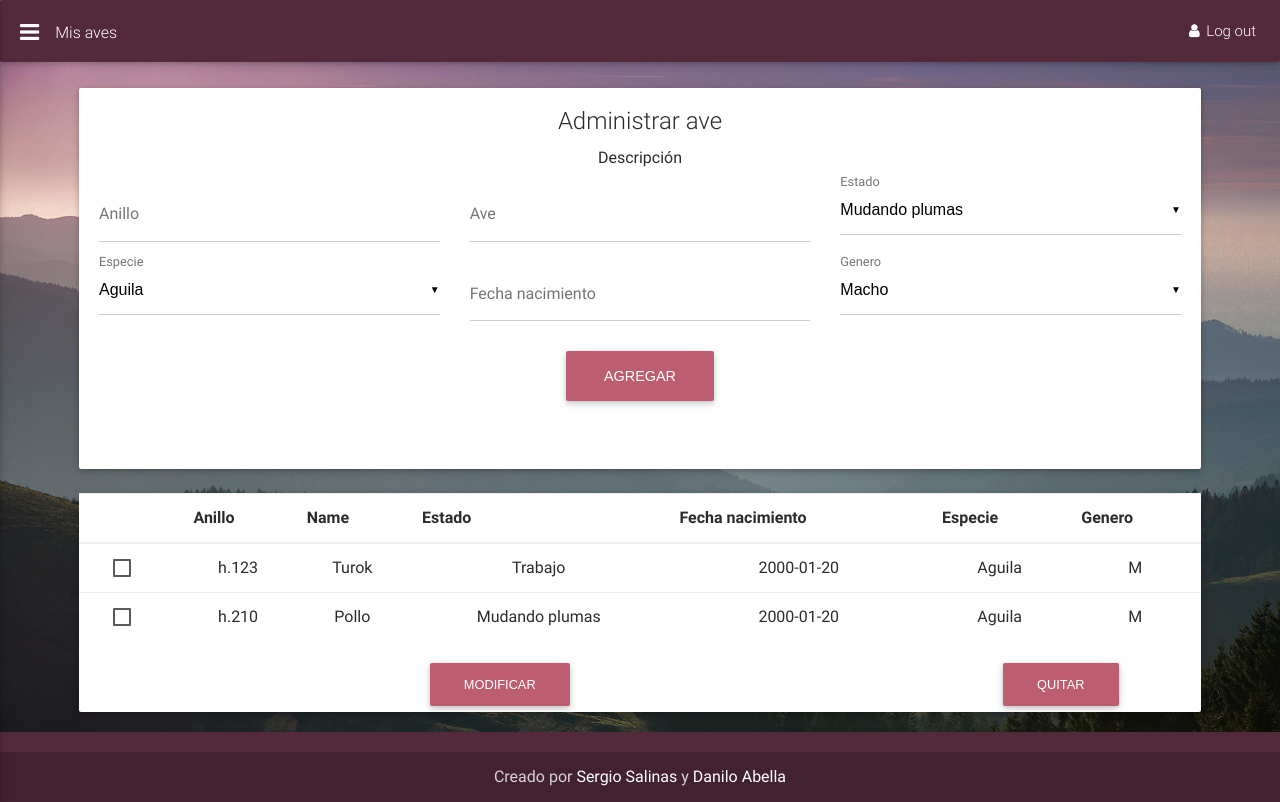
After one commit to daniloabella18/Software-Mis-Aves, a PHP site: page /adminave.php in a window 1280 px wide. The commit adds this page. Run offline with PHP 8.4, Linux system fonts and the light colour scheme; a user stored in the database is signed in; data comes from the database, SQL or seed files in the repository; some libraries are stand-ins or nearby versions.

Commit message:
agregar ave

```diff
--- /dev/null
+++ b/adminave.php
@@ -0,0 +1,200 @@
+<?php
+  session_start();
+  if($_SESSION["loggedin"] != true) {
+      echo("Access denied!");
+      exit();
+  }
+  require_once("db_const.php");
+  $conexion = new mysqli($host_db, $user_db, $pass_db, $db_name);
+  if ($conexion->connect_error) {
+   die("La conexion falló: " . $conexion->connect_error);
+  }
+include 'layouts/head.php';
+?>
+
+<body class="fixed-sn pink-skin bg-skin-lp">
+
+    <header>
+      <?php include 'layouts/sidebar.php';?>
+      <!-- Navbar -->
+      <nav class="navbar fixed-top navbar-toggleable-md navbar-dark scrolling-navbar double-nav">
+          <!-- SideNav slide-out button -->
+          <div class="float-xs-left">
+              <a href="#" data-activates="slide-out" class="button-collapse"><i class="fa fa-bars"></i></a>
+          </div>
+          <!-- Breadcrumb-->
+          <div class="breadcrumb-dn mr-auto">
+              <p>Mis aves</p>
+          </div>
+            <ul class="nav navbar-nav ml-auto flex-row">
+                <li class="nav-item">
+                    <a  href="logout.php" class="nav-link"><i class="fa fa-user"></i> <span class="hidden-sm-down">Log out</span></a>
+                </li>
+
+            </ul>
+        </nav>
+        <!-- /.Navbar -->
+    </header>
+    <!--/.Double navigation-->
+
+    <!--Main layout-->
+    <main>
+    <div class="container-fluid text-center">
+      <div class="card card-block">
+                <h4 class="card-title">Administrar ave</h4>
+                <p class="card-text">Descripción</p>
+
+        <?php
+          if (isset($_POST['submit'])){
+            $anillo = $_POST['anillo'];
+            $ave = $_POST['ave'];
+            $estado = $_POST['estado'];
+            $fechanac =  $_POST['fechanac'];
+            $especie =  $_POST['especie'];
+            $genero =  $_POST['genero'];
+            $sql = "INSERT INTO ave(Ave_anillo, Ave_nombre, Ave_estado, Ave_fecha_nac, Ave_especie, Ave_genero) VALUES ('".$anillo."', '".$ave."', '".$estado."' ,'".$fechanac."', '".$especie."', '".$genero."')";
+            $result = $conexion->query($sql);
+            echo "<script> $(document).ready(function() {
+                toastr.success('Ave  agregada correctamente);
+             }); </script>";
+          }
+        ?>
+        <form Method ="POST" ACTION = "">
+            <!--Third row-->
+            <div class="row">
+
+                <!--First column-->
+                <div class="col-md-4 m-b-4">
+                    <div class="md-form">
+                        <input type="text" id="form41" class="form-control" name="anillo">
+                        <label for="form41" class="">Anillo</label>
+                    </div>
+                </div>
+
+                <!--Second column-->
+                <div class="col-md-4 m-b-4">
+                    <div class="md-form">
+                        <input type="text" id="form51" class="form-control" name="ave">
+                        <label for="form51" class="ave">Ave</label>
+                    </div>
+                </div>
+                  <div class="clearfix"></div>
+                <!--Third column-->
+                  <div class="col-md-4 m-b-4" >
+                    <div class="md-form">
+                      <select class="select-wrapper mdb-select" name="estado">
+                        <?php
+                        $sql = " SELECT * FROM estado ";
+                        $result = $conexion->query($sql);
+                        while ($row = $result->fetch_array(MYSQLI_ASSOC)) {
+                          echo '<option value="'.$row['Est_id'].'">';
+                          echo $row['Est_descrip'] ;
+                          echo "</option>";
+                        }
+                         ?>
+                      </select>
+                      <label>Estado</label>
+                    </div>
+                  </div>
+
+            </div>
+            <!--/.Third row-->
+
+            <div class="row">
+              <!--Textarea with icon prefix-->
+              <div class="col-md-4 m-b-4" >
+                <div class="md-form">
+                  <select class="select-wrapper mdb-select" name="especie">
+                    <?php
+                       $sql = " SELECT * FROM especie ";
+                       $result = $conexion->query($sql);
+                       while ($row = $result->fetch_array(MYSQLI_ASSOC)) {
+                         echo ' <option value="'.$row['Esp_id'].'">';
+                         echo $row['Esp_nombre'] ;
+                         echo "</option>";
+                       }
+                      ?>
+                  </select>
+                  <label>Especie</label>
+                </div>
+              </div>
+
+              <div class="col-md-4 m-b-4">
+                  <div class="md-form">
+                      <input type="text" id="form51" class="form-control" name="fechanac">
+                      <label for="form51" class="">Fecha nacimiento</label>
+                  </div>
+              </div>
+              <div class="col-md-4 m-b-4">
+                <div class="md-form">
+                  <select class="select-wrapper mdb-select" name="genero">
+                    <option value = "M">Macho</option>
+                    <option value = "H">Hembra</option>
+                  </select>
+                  <label>Genero</label>
+                </div>
+            </div>
+            </div>
+            <div class="md-form form-group">
+                <button type="submit"  name="submit" class="btn btn-primary btn-lg">Agregar</button>
+            </div>
+        </form>
+        </div>
+
+</br>
+
+
+            <div class="card card-bloc">
+              <table class="table ">
+                <thead>
+                  <th class="addr"  ></th>
+                  <th>Anillo</th>
+                  <th>Name</th>
+                  <th>Estado</th>
+                  <th>Fecha nacimiento</th>
+                  <th>Especie</th>
+                  <th>Genero</th>
+                  </thead>
+                  <tbody>
+                  <?php
+                  require_once("db_const.php");
+                  $conexion = new mysqli($host_db, $user_db, $pass_db, $db_name);
+                  if ($conexion->connect_error) {
+                   die("La conexion falló: " . $conexion->connect_error);
+                  }
+                  $sql = "SELECT A.ave_anillo, A.ave_nombre, B.est_descrip, A.Ave_fecha_nac, E.esp_nombre, A.ave_genero FROM ave A, estado B, especie E WHERE A.ave_estado = B.est_id and A.ave_especie = E.esp_id";
+                  $result = $conexion->query($sql);
+                  while ($row = $result->fetch_array(MYSQLI_ASSOC)) {
+                    echo '<tr>';
+                    echo '<td><fieldset class="form-group"><input type="checkbox" id="checkbox1"><label for="checkbox1"></label></fieldset></td>';
+                    echo "<td>".$row['ave_anillo']."</td>" ;
+                    echo "<td>".$row['ave_nombre']."</td>" ;
+                    echo "<td>".$row['est_descrip']."</td>" ;
+                    echo "<td>".$row['Ave_fecha_nac']."</td>" ;
+                    echo "<td>".$row['esp_nombre']."</td>" ;
+                    echo "<td>".$row['ave_genero']."</td>" ;
+                    echo "</tr>";
+                  }
+                  ?>
+                  </tbody>
+              </table>
+              <div class="container">
+                <div class="row">
+                  <div class="col-md-3 offset-md-3">
+
+                  <button type="submit"  name="submit" class="btn btn-primary">Modificar</button>
+                </div>
+                <div class="col-md-3 offset-md-3">
+                  <button type="submit"  name="submit" class="btn btn-primary">Quitar</button>
+                  </div>
+                </div>
+                </div>
+          </div>
+
+        </div>
+    </main>
+    <!--/Main layout-->
+    <?php include 'layouts/footer.php';?>
+</body>
+
+</html>
--- a/assets/js/index.js
+++ b/assets/js/index.js
@@ -5,4 +5,5 @@ Ps.initialize(el);
 
 $(document).ready(function() {
    $('.mdb-select').material_select();
+
  });
--- a/layouts/sidebar.php
+++ b/layouts/sidebar.php
@@ -27,9 +27,9 @@
             <li><a  class="collapsible-header waves-effect arrow-r"><i class="fa fa-chevron-right"></i> Aves<i class="fa fa-angle-down rotate-icon"></i></a>
                 <div class="collapsible-body">
                     <ul>
-                        <li><a href="#" class="waves-effect">Administrar aves</a>
+                        <li><a href="adminave.php" class="waves-effect">Administrar aves</a>
                         </li>
-                        <li><a href="ave.php" class="waves-effect">Control ave</a>
+                        <li><a href="controlave.php" class="waves-effect">Control ave</a>
                           <div class="collapsible-body">
                               <ul>
                                   <li><a href="#" class="waves-effect">Administrar aves</a>
--- a/send.php
+++ b/send.php
@@ -2,7 +2,7 @@
 echo $_POST['anillo']."<br/>";
 echo $_POST['ave']."<br/>";
 echo $_POST['estado']."<br/>";
-echo $_POST['fecha']."<br/>";
+echo $_POST['fechanac']."<br/>";
 echo $_POST['especie']."<br/>";
 echo $_POST['genero']."<br/>";
 ?>
```
Also changed, not shown: controlave.php (renamed from ave.php).
